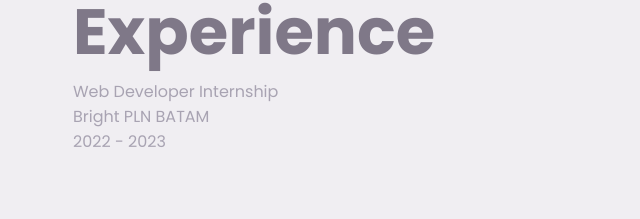
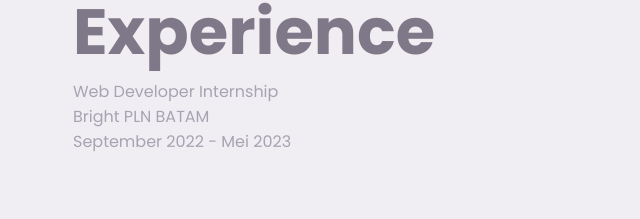
Before and after one commit to krpauto/krpauto.github.io, a plain HTML site: page index.html in a window 1280 px wide. Shown: the part 1195-1414 px from the top of the page, without its empty margins (67-707 px from the left). Drawn offline with nearby package versions, Linux system fonts and the light colour scheme.

Commit message:
Update index.html

```diff
--- a/index.html
+++ b/index.html
@@ -117,7 +117,7 @@
                     <p class="experience-desc">
                     <p>Web Developer Internship</p>
                     <p> Bright PLN BATAM</p>
-                    <p>2022 - 2023</p>
+                    <p>September 2022 - Mei 2023</p>
 
                     </p>
 
```
